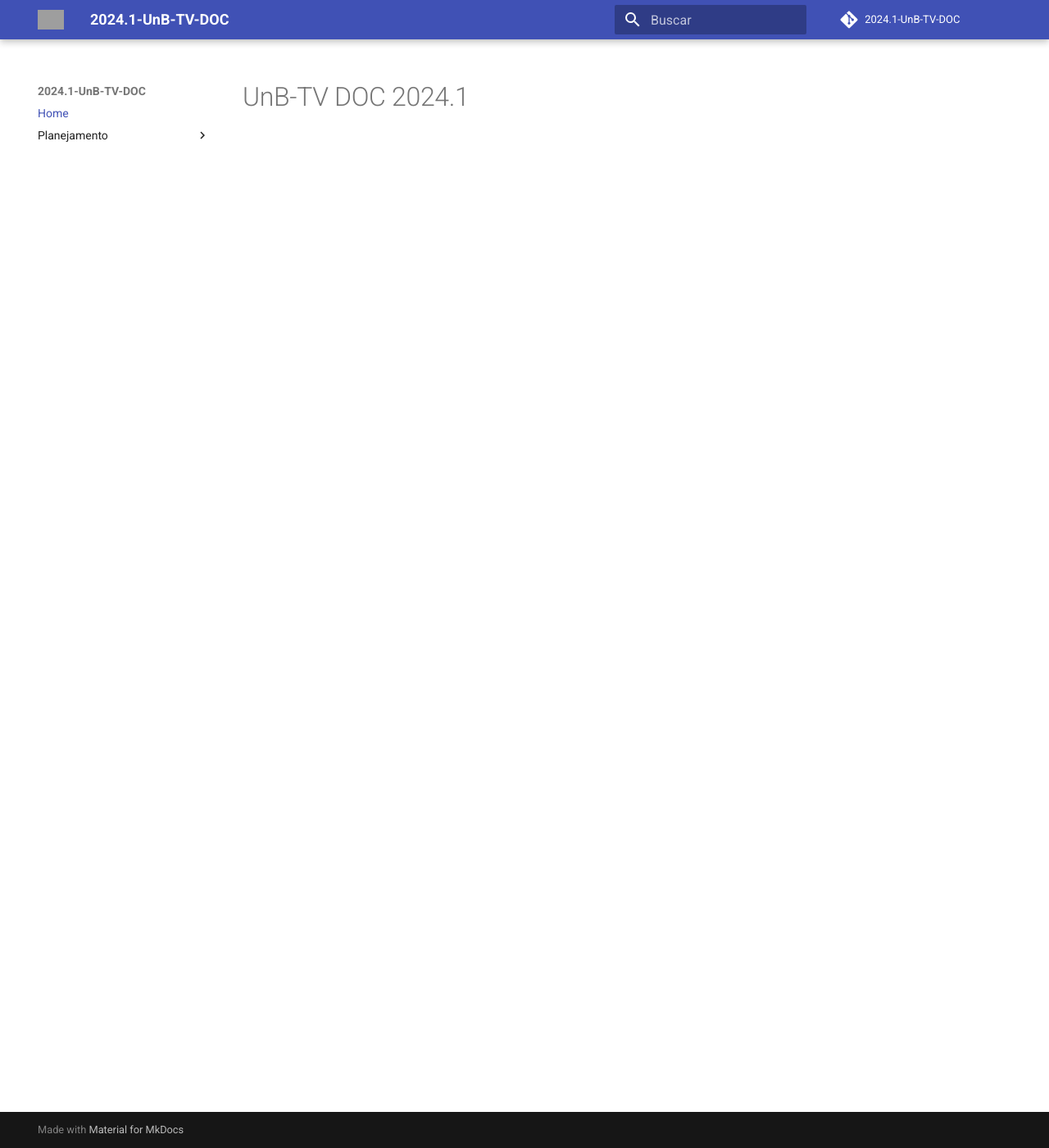
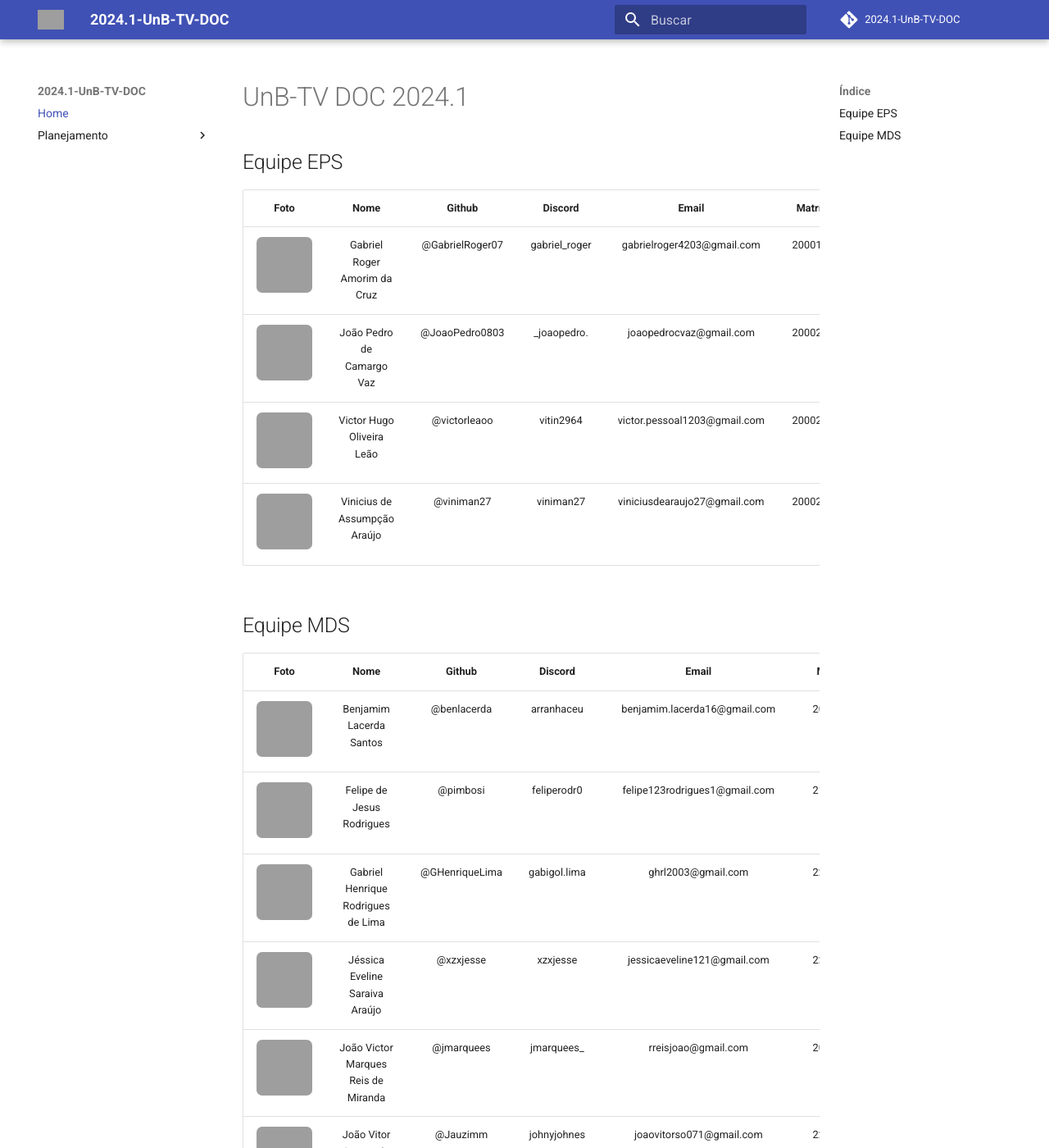
Before and after one commit to fga-eps-mds/2024.1-UnB-TV-DOC, an MkDocs documentation site: the page built from docs/index.md, in a window 1280 px wide and 1400 px high. Shown: the whole window at 82% size. Built offline with MkDocs 1.6.1 and Material for MkDocs 9.7.7, drawn with Linux system fonts in a browser that asks for light colours; comment, search, counter and statistics services are not loaded; some of the changed text lies outside the part shown; grey boxes are pictures that could not be loaded.

Commit message:
adição da equipe

```diff
--- a/docs/index.md
+++ b/docs/index.md
@@ -1 +1,23 @@
 # UnB-TV DOC 2024.1
+
+## Equipe EPS
+
+| Foto | Nome | Github | Discord | Email | Matrícula |
+|:----:|:----:|:------:|:-------:|:-----:|:---------:|
+| <img width="100px" style="border-radius:10%" src="https://github.com/GabrielRoger07.png" alt="Gabriel Roger Amorim da Cruz"> | Gabriel Roger Amorim da Cruz | @GabrielRoger07 | gabriel_roger | gabrielroger4203@gmail.com | 200018248 |
+| <img width="100px" style="border-radius:10%" src="https://github.com/JoaoPedro0803.png" alt="João Pedro de Camargo Vaz"> | João Pedro de Camargo Vaz | @JoaoPedro0803 | _joaopedro. | joaopedrocvaz@gmail.com | 200020650 |
+| <img width="100px" style="border-radius:10%" src="https://github.com/victorleaoo.png" alt="Victor Hugo Oliveira Leão"> | Victor Hugo Oliveira Leão | @victorleaoo | vitin2964 | victor.pessoal1203@gmail.com | 200028367 |
+| <img width="100px" style="border-radius:10%" src="https://github.com/viniman27.png" alt="Vinicius de Assumpção Araújo"> | Vinicius de Assumpção Araújo | @viniman27 | viniman27 | viniciusdearaujo27@gmail.com | 200028472 |
+
+## Equipe MDS
+
+| Foto | Nome | Github | Discord | Email | Matrícula |
+|:----:|:----:|:------:|:-------:|:-----:|:---------:|
+| <img width="100px" style="border-radius:10%" src="https://github.com/benlacerda.png" alt="Benjamim Lacerda Santos"> | Benjamim Lacerda Santos | @benlacerda | arranhaceu | benjamim.lacerda16@gmail.com | 200062123 |
+| <img width="100px" style="border-radius:10%" src="https://github.com/pimbosi.png" alt="Felipe de Jesus Rodrigues"> | Felipe de Jesus Rodrigues | @pimbosi | feliperodr0 | felipe123rodrigues1@gmail.com | 211062867 |
+| <img width="100px" style="border-radius:10%" src="https://github.com/GHenriqueLima.png" alt="Gabriel Henrique Rodrigues de Lima"> | Gabriel Henrique Rodrigues de Lima  | @GHenriqueLima | gabigol.lima | ghrl2003@gmail.com | 221022284 |
+| <img width="100px" style="border-radius:10%" src="https://github.com/xzxjesse.png" alt="Jéssica Eveline Saraiva Araújo"> | Jéssica Eveline Saraiva Araújo  | @xzxjesse | xzxjesse | jessicaeveline121@gmail.com | 221022319 |
+| <img width="100px" style="border-radius:10%" src="https://github.com/jmarquees.png" alt="João Victor Marques Reis de Miranda"> | João Victor Marques Reis de Miranda  | @jmarquees | jmarquees_ | rreisjoao@gmail.com | 200058576 |
+| <img width="100px" style="border-radius:10%" src="https://github.com/Jauzimm.png" alt="João Vitor Santos de Oliveira"> | João Vitor Santos de Oliveira  | @Jauzimm | johnyjohnes | joaovitorso071@gmail.com | 221022337 |
+| <img width="100px" style="border-radius:10%" src="https://github.com/PedroGusta.png" alt="Pedro Gustavo de Souza Santos"> | Pedro Gustavo de Souza Santos  | @PedroGusta | sukoh | pgustavodesouzasantos@gmail.com  | 221008605 |
+| <img width="100px" style="border-radius:10%" src="https://github.com/Ruan-Carvalho.png" alt="Ruan Sobreira Carvalho"> | Ruan Sobreira Carvalho  | @Ruan-Carvalho | huebr1337 | ruansobreira11@gmail.com | 211043763 |
```
